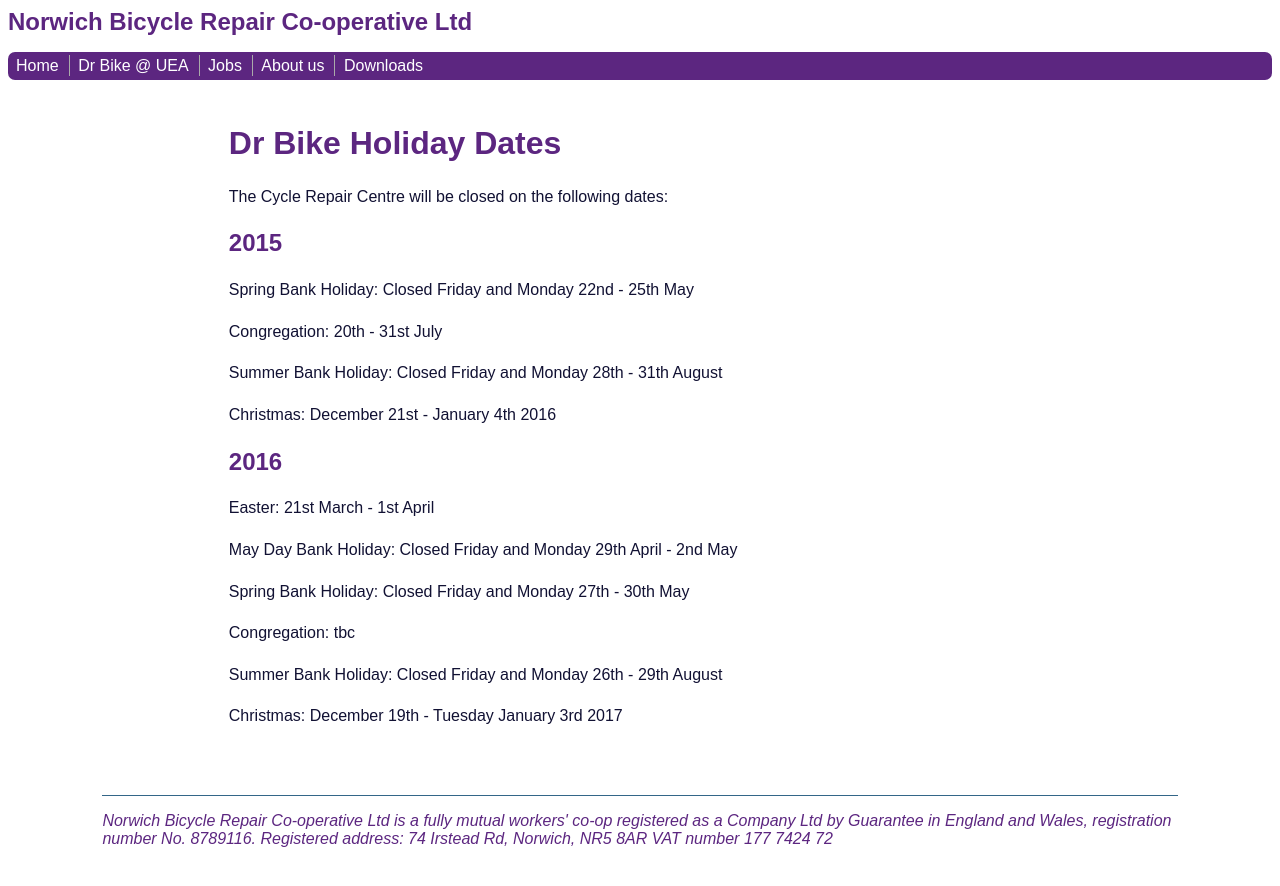
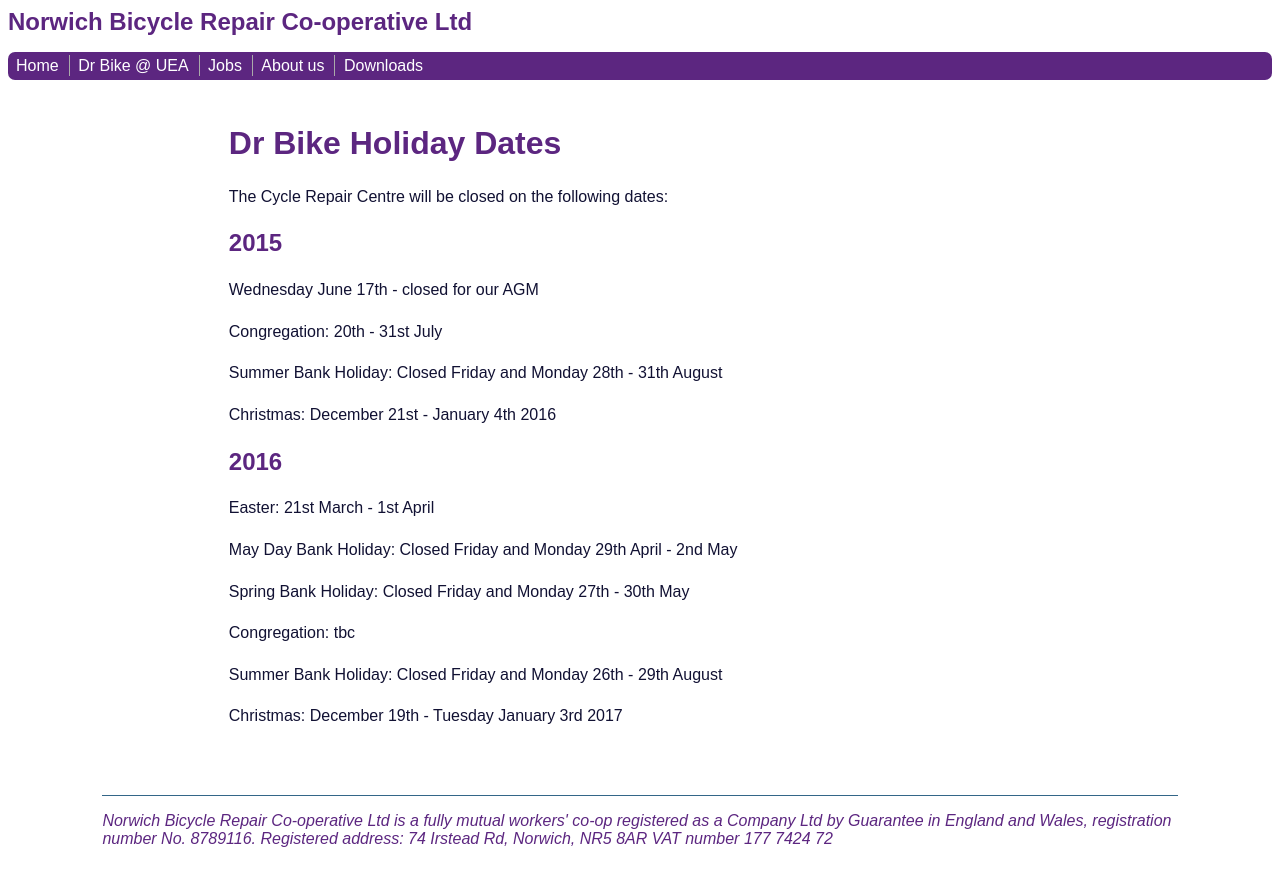
Before and after one commit to norwichbicyclerepaircooperative/norwichbicyclerepaircooperative.github.io, a Jekyll site: the page built from holiday-dates/index.md, in a window 1280 px wide. Shown: the top 886 px of the page. Built offline with Jekyll 4.4.1, drawn with Linux system fonts in a browser that asks for light colours.

Commit message:
Update index.md

```diff
--- a/holiday-dates/index.md
+++ b/holiday-dates/index.md
@@ -10,7 +10,7 @@ The Cycle Repair Centre will be closed on the following dates:
 
 ## 2015
 
-Spring Bank Holiday: Closed Friday and Monday 22nd - 25th May
+Wednesday June 17th - closed for our AGM
 
 Congregation: 20th - 31st July
 
```
